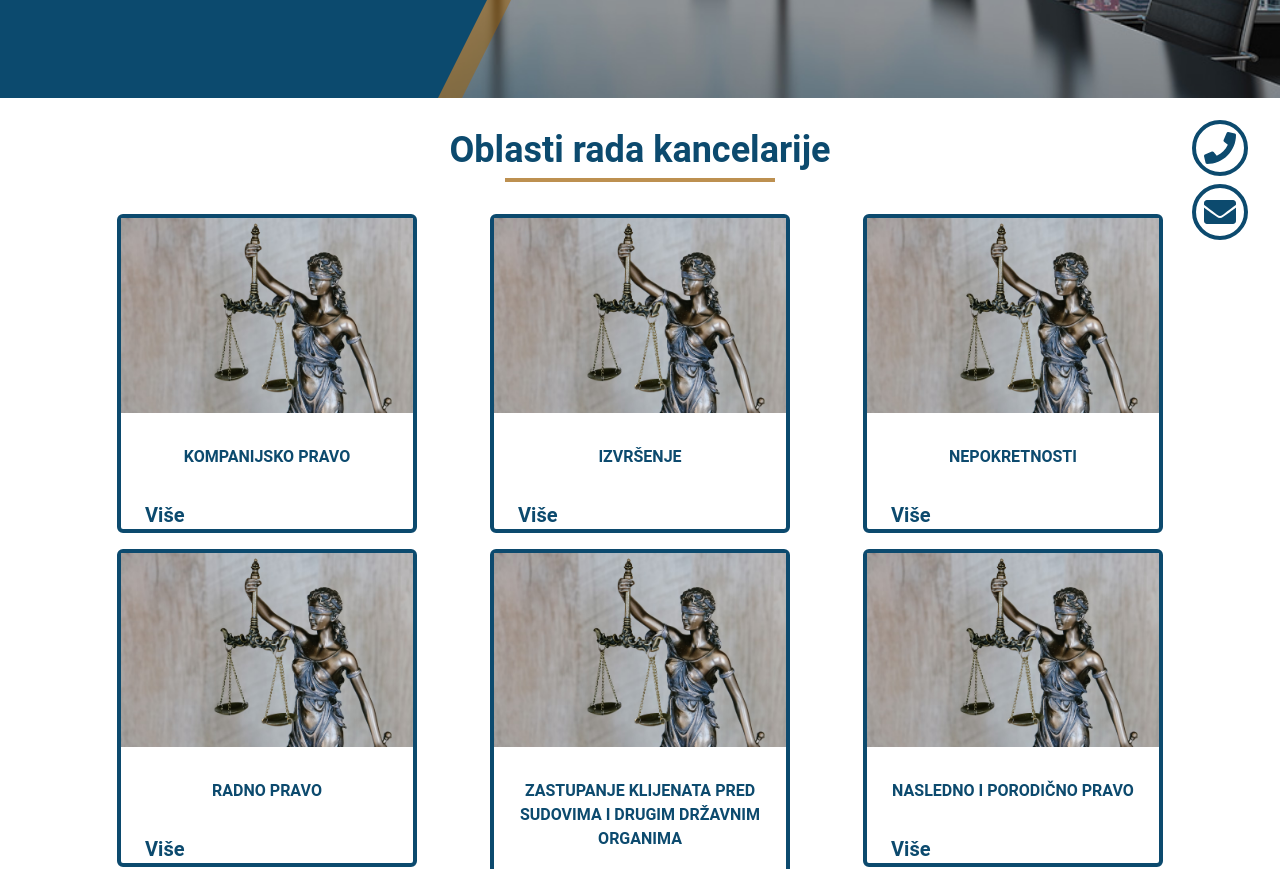
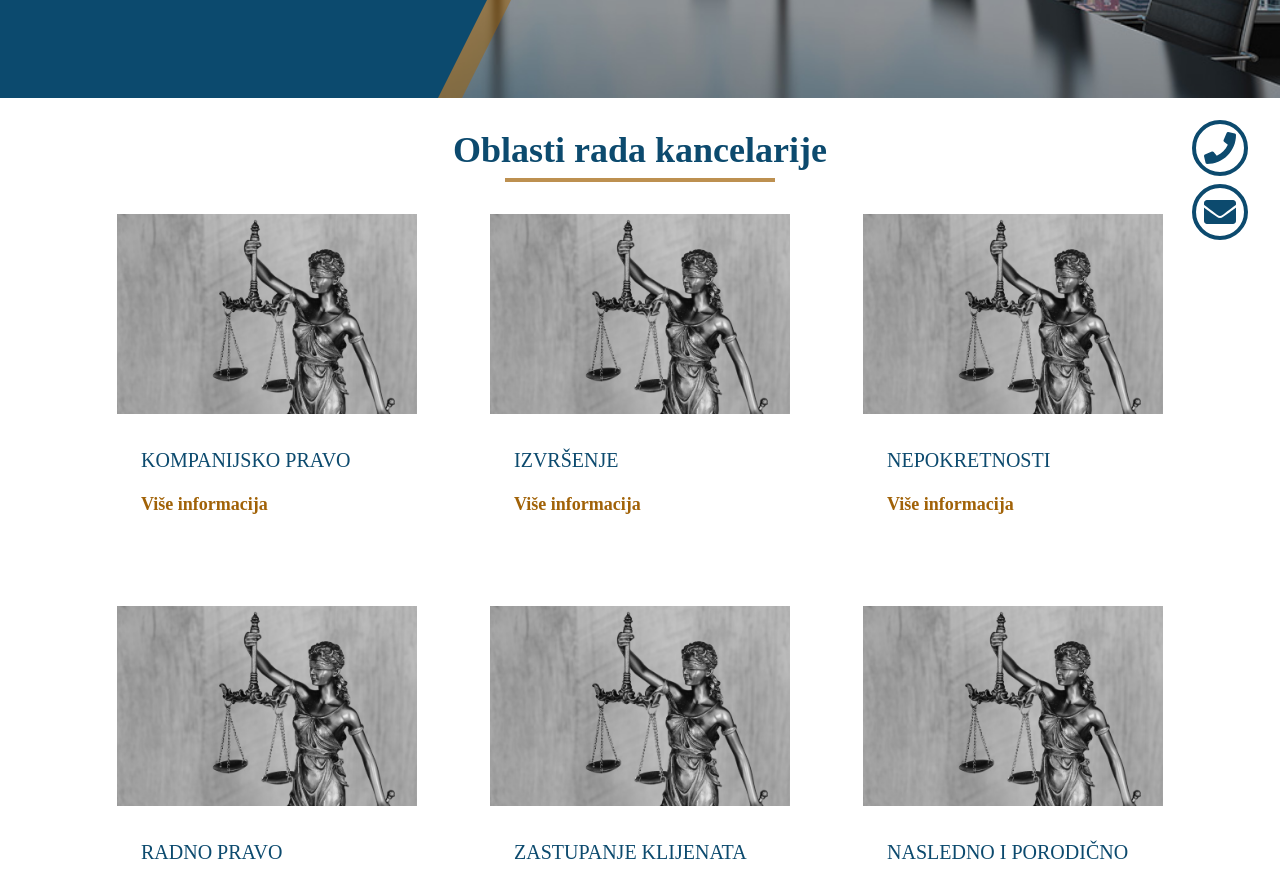
Before and after one commit to TatsuKenshi/akerman-law-firm-site, a React (Create React App) app: page /services in a window 1280 px wide. Shown: the part 480-1349 px from the top of the page. Built offline with nearby package versions, Linux system fonts and the light colour scheme; what i18next-xhr-backend would draw is missing.

Commit message:
reavealCard styling complete

```diff
--- a/src/components/RevealCard.tsx
+++ b/src/components/RevealCard.tsx
@@ -29,10 +29,14 @@ const RevealCard = ({
   const reveal = () => setShow(!show);
 
   return (
-    <div className="w-11/12 sm:w-7/12 lg:w-[300px] h-max bg-white cursor-pointer mx-3 mb-4 rounded-md border-4 border-sky-900">
-      <div className="mb-2 h-content text-center">
-        <img src={justice} alt="justice" className="w-full" />
-        <h2 className="my-8 font-bold text-sky-900">
+    <div className="group w-11/12 sm:w-7/12 lg:w-[300px] h-max cursor-pointer mx-3 mb-20 rounded-md hover:shadow-2xl hover:bg-slate-50">
+      <div className="mb-2 h-content text-center lg:text-left">
+        <img
+          src={justice}
+          alt="justice"
+          className="w-full grayscale group-hover:grayscale-0"
+        />
+        <h2 className="mt-8 mb-4 text-xl text-sky-900 px-6">
           {language === "en" ? titleEng : titleSr}
         </h2>
       </div>
@@ -41,7 +45,7 @@ const RevealCard = ({
         {show && <div>{language === "en" ? TextEng : TextSr}</div>}
       </div>
 
-      <div className="text-center lg:text-left px-6 mt-2">
+      <div className="text-center lg:text-left px-6 my-2">
         <button
           onClick={() => {
             reveal();
@@ -49,12 +53,12 @@ const RevealCard = ({
           }}
         >
           {language === "en" ? (
-            <span className="text-xl font-bold text-sky-900">
-              {!revealSection ? "More" : "Close"}
+            <span className="text-lg font-bold text-yellow-700">
+              {!revealSection ? "Read more" : "Close"}
             </span>
           ) : (
-            <span className="text-xl font-bold text-sky-900">
-              {!revealSection ? "Više" : "Zatvori"}
+            <span className="text-lg font-bold text-yellow-700">
+              {!revealSection ? "Više informacija" : "Zatvori"}
             </span>
           )}
         </button>
--- a/src/index.css
+++ b/src/index.css
@@ -16,7 +16,7 @@ code {
   margin: 0;
   padding: 0;
   box-sizing: border-box;
-  font-family: "Roboto";
+  font-family: "Ubuntu";
 }
 
 @tailwind base;
--- a/src/localization/english/translation.json
+++ b/src/localization/english/translation.json
@@ -9,7 +9,7 @@
   "Contact": "Contact",
   "ContactTitle": "Send us an email",
   "Services": "Services",
-  "ServicesTitle": "Our areas of work",
+  "ServicesTitle": "Areas of work",
   "FooterName": "Sara Akerman Attorney at Law",
   "FooterAbout": "About us",
   "FooterCompanySeat": "Company seat:",
```
